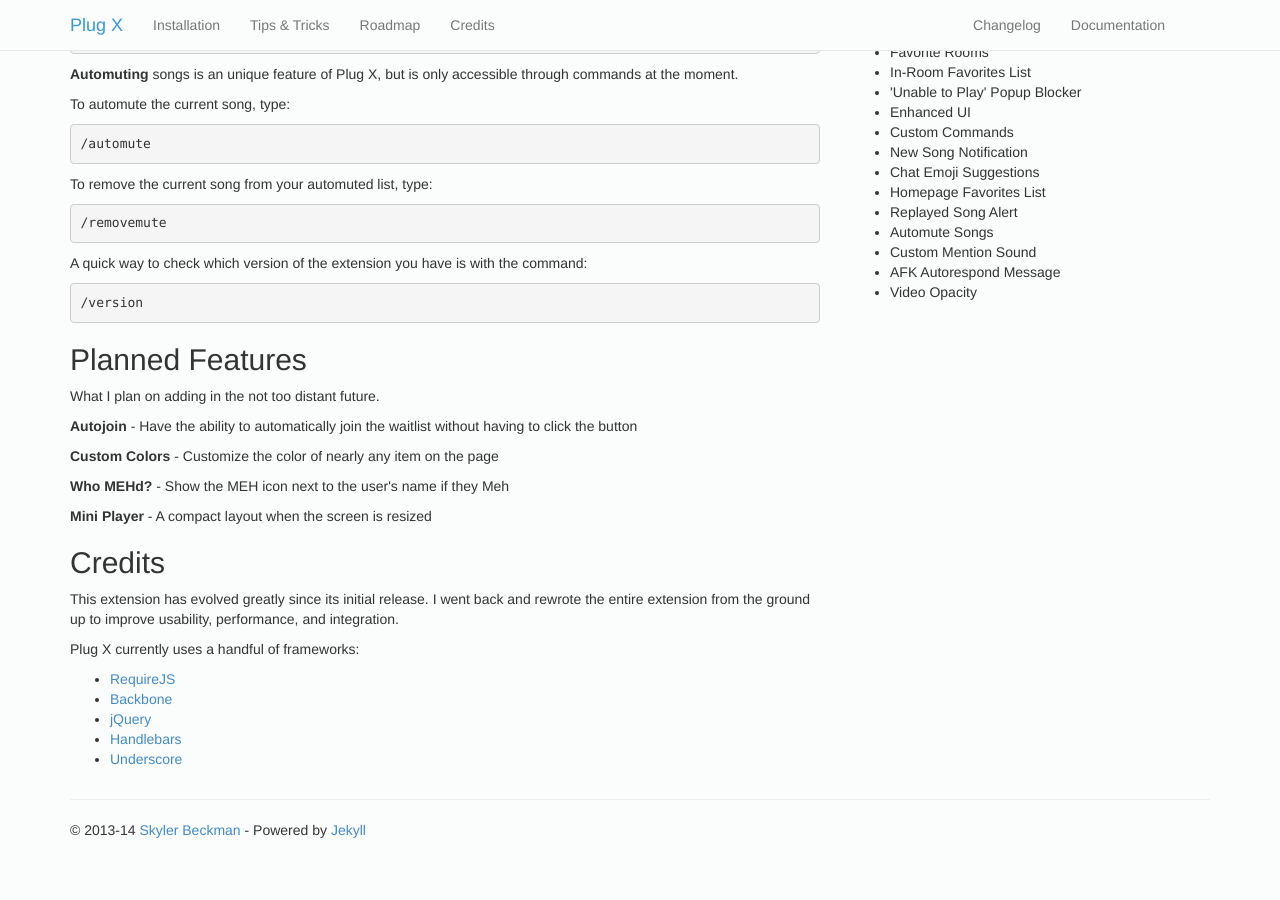
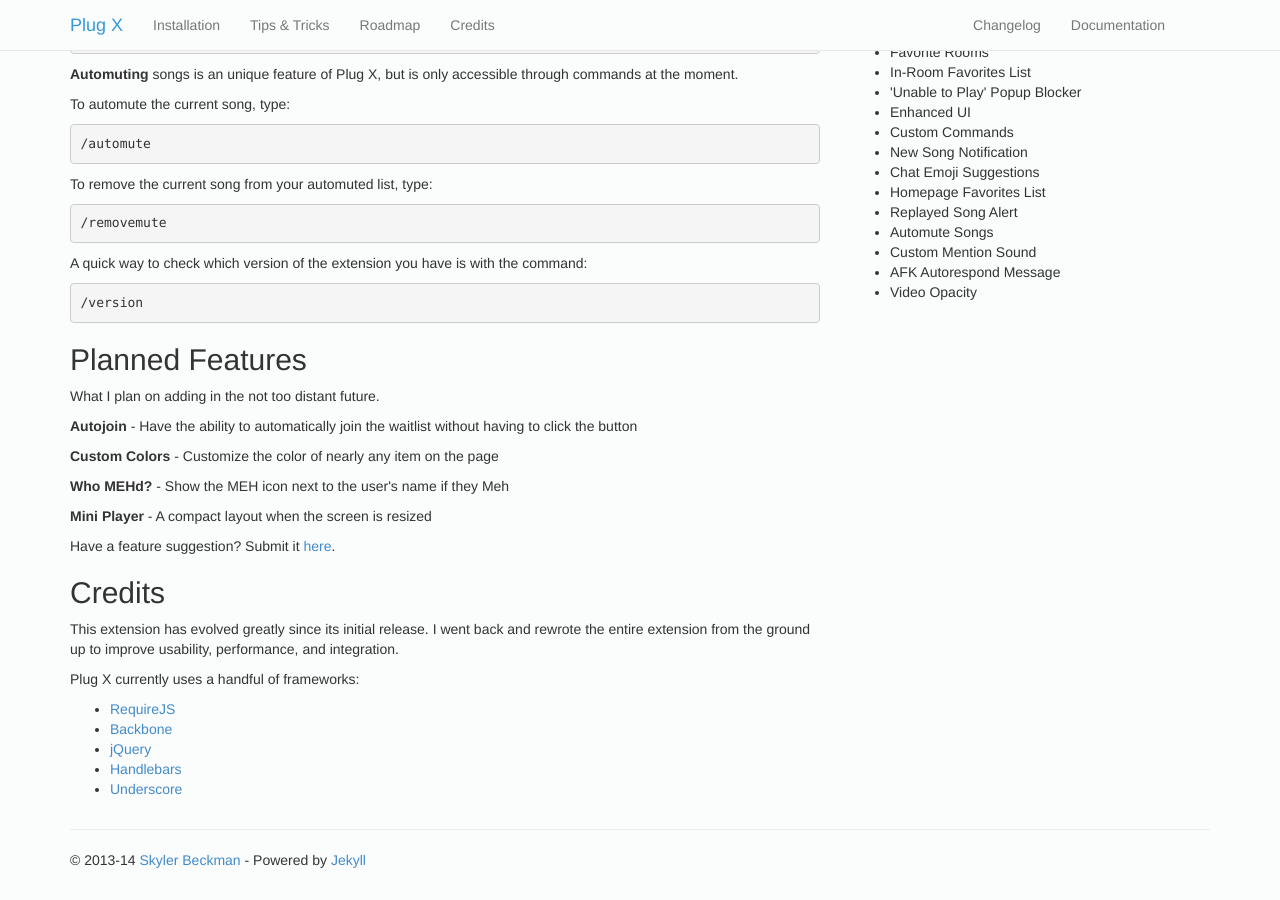
Before and after one commit to skylerb/Plug-X, a Jekyll site: the page built from index.html, in a window 1280 px wide and 900 px high, scrolled down 575 px. Built offline with Jekyll 4.4.1, drawn with Linux system fonts in a browser that asks for light colours; nearby versions of some CDN libraries; Markdown is read by kramdown in place of the engine named in the settings; before the commit the page ends 1445 px from its top, so only the background shows below that.

Commit message:
feature suggestions

```diff
--- a/index.html
+++ b/index.html
@@ -23,6 +23,7 @@
 	  <p><b>Custom Colors</b> - Customize the color of nearly any item on the page</p>
 	  <p><b>Who MEHd?</b> - Show the MEH icon next to the user's name if they Meh</p>
 	  <p><b>Mini Player</b> - A compact layout when the screen is resized</p>
+	  <p>Have a feature suggestion? Submit it <a href="https://chrome.google.com/webstore/support/effeahbhlcfhmgljedehdfjpkgmachjg#feature" target="_blank">here</a>.</p>
 	  <h2>Credits</h2>
 	  <p>This extension has evolved greatly since its initial release. I went back and rewrote the entire extension from the ground up to improve usability, performance, and integration.</p>
 	  <p>Plug X currently uses a handful of frameworks:</p>
```
